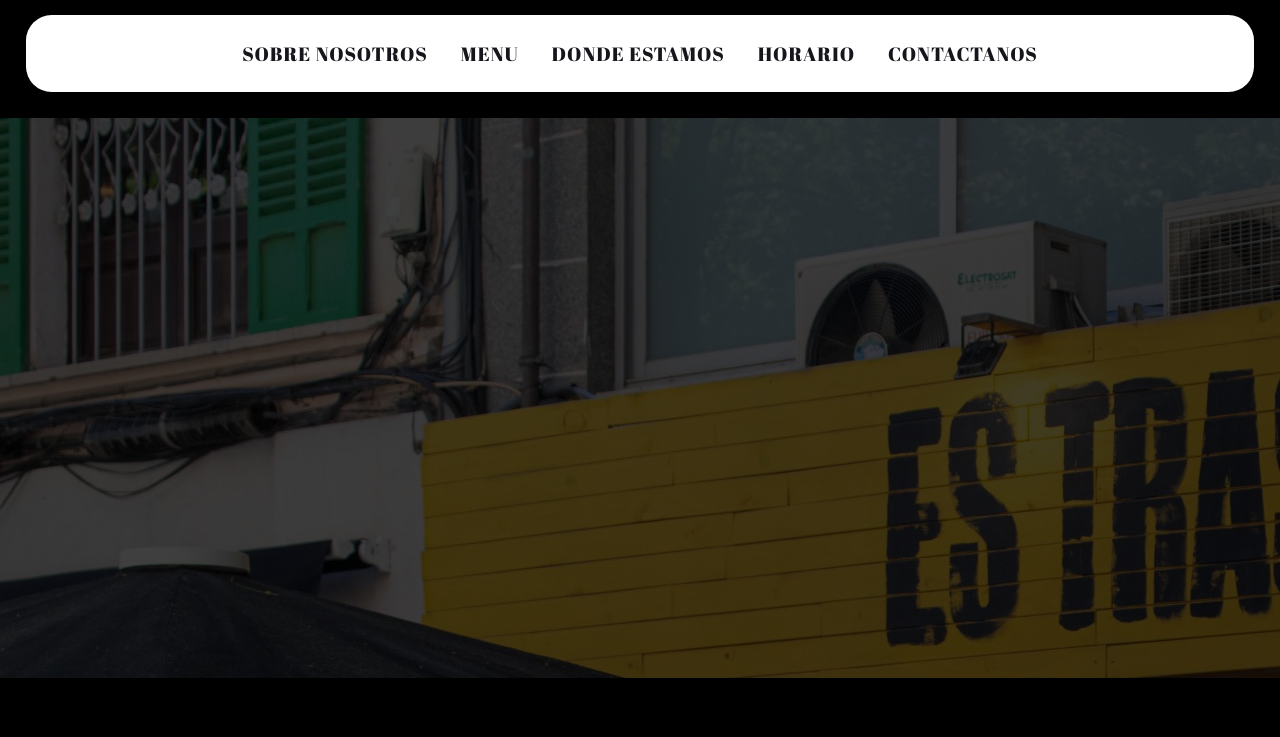
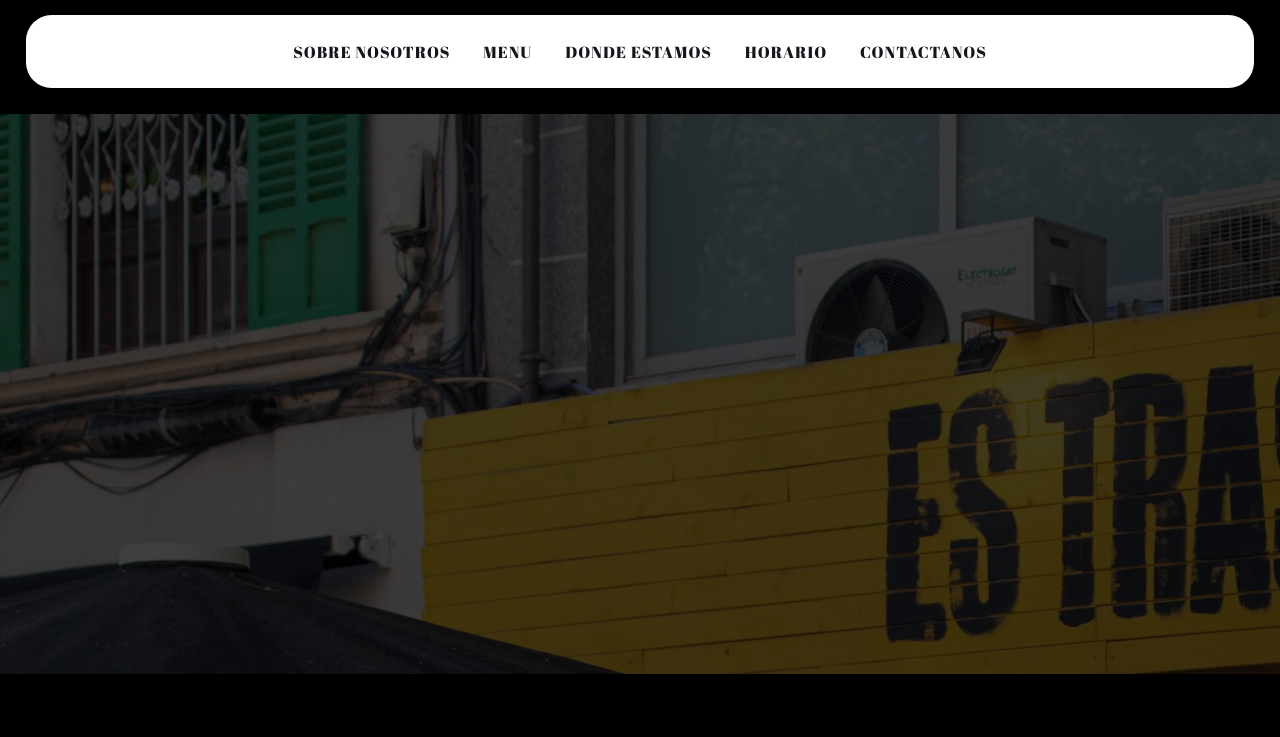
Before and after one commit to Riki2823/myOwnRestaurant, a website built with Parcel: page src/index.html in a window 1280 px wide. Shown: the part 82-819 px from the top of the page. Built offline with nearby package versions, Linux system fonts and the light colour scheme.

Commit message:
NsQue cambios son

```diff
--- a/src/style.css
+++ b/src/style.css
@@ -16,6 +16,7 @@ section{
   margin-left: 10%;
   margin-right: 10%;
 }
+
 header section{
     background-color: white;
     padding: 2%;
@@ -50,7 +51,7 @@ nav{
     text-decoration:none;
     color:#16151b;
     margin:0 15px;
-    font-size: 1.5vw;
+    font-size: 1.25vw;
     letter-spacing:1px;
     position:relative;
     display:inline-block;
@@ -182,6 +183,7 @@ nav{
   border-radius: 0.4vw;
   border-style: solid;
   background-size: 100%;
+
 }
 
 #exterior{
```
